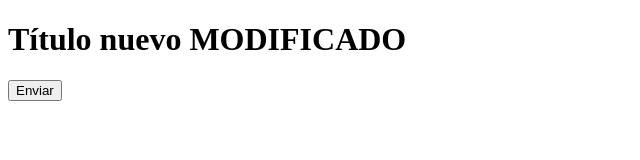
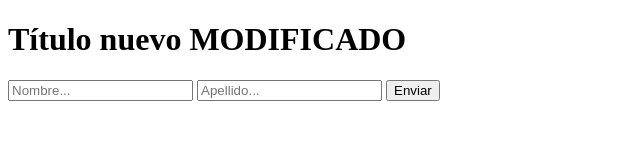
Before and after one commit to seiziN00/creacion-pagina-web, a plain HTML site: page index.html in a window 1280 px wide. Shown: the whole page, without its empty margins (0-640 px from the left). Drawn offline with Linux system fonts and the light colour scheme.

Commit message:
numero de version v2.2

```diff
--- a/index.html
+++ b/index.html
@@ -9,6 +9,8 @@
     <h1>Título nuevo MODIFICADO</h1>
 
     <form action="n" method="get">
+        <input type="text" placeholder="Nombre...">
+        <input type="text" placeholder="Apellido...">
         <input type="button" value="Enviar">
     </form>
 
```
